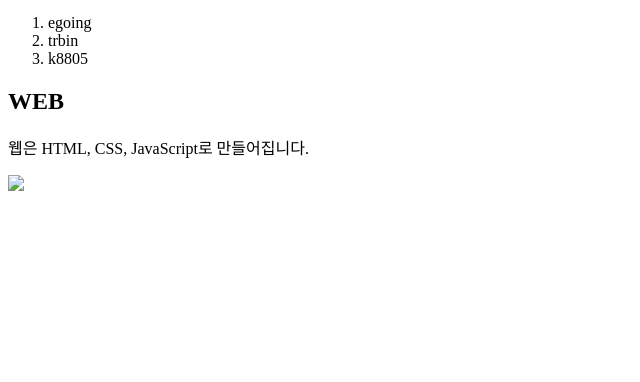
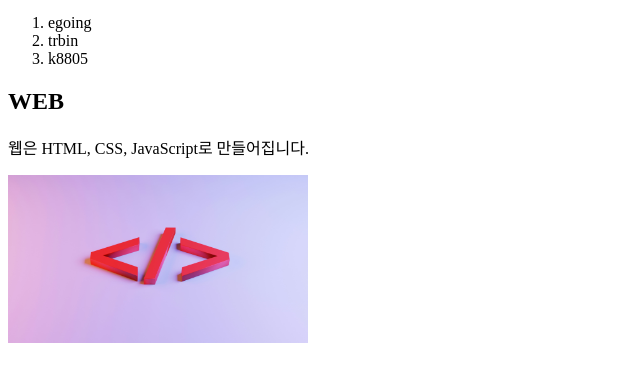
Before and after one commit to jaehyeok-99/Web_Study, a plain HTML site: page index.html in a window 1280 px wide. Shown: the part 136-518 px from the top of the page, without its empty margins (0-640 px from the left). Drawn offline with Linux system fonts and the light colour scheme.

Commit message:
그림 수정

```diff
--- a/index.html
+++ b/index.html
@@ -24,6 +24,7 @@
         웹은 HTML, CSS, JavaScript로 만들어집니다.
         </p>
 
-        <img src="img/img01.jpg" width="300">
+        <img src="img01.jpg" width="300">
     </body>
+
 </html>
```
